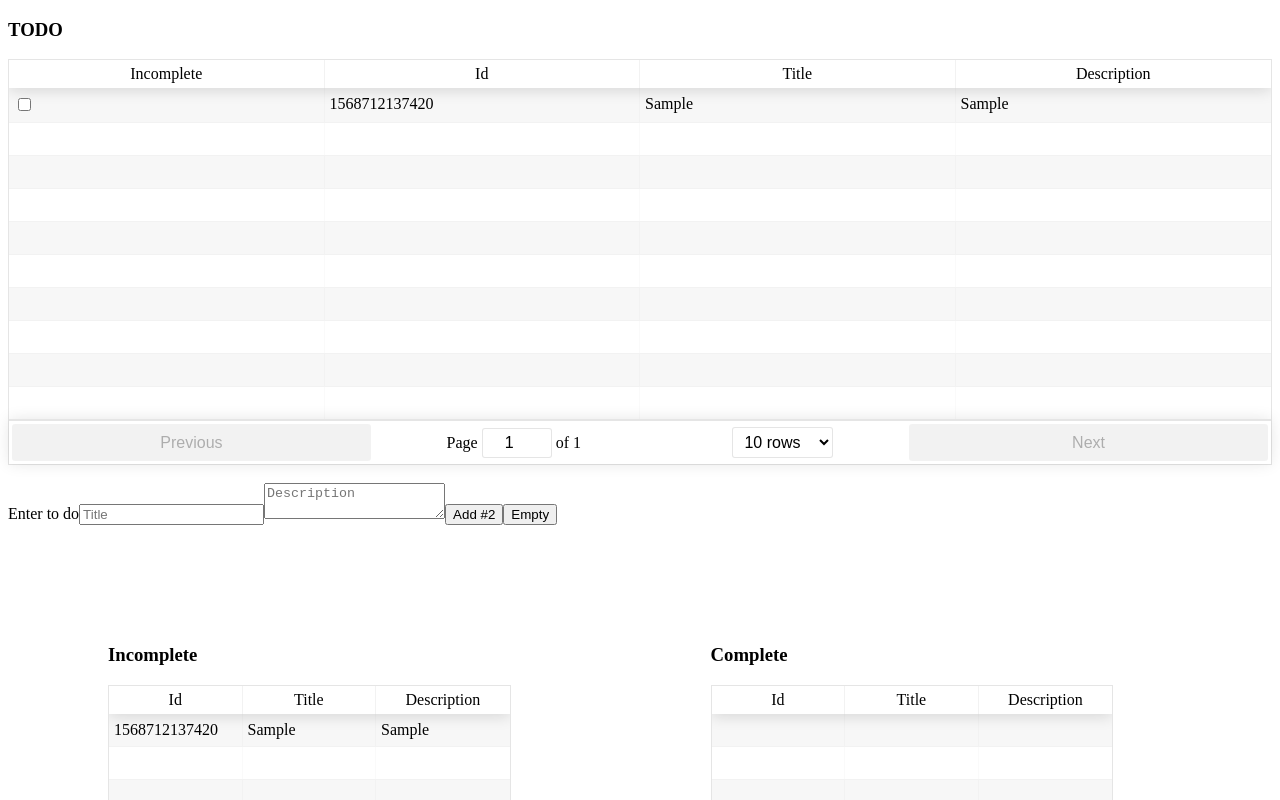
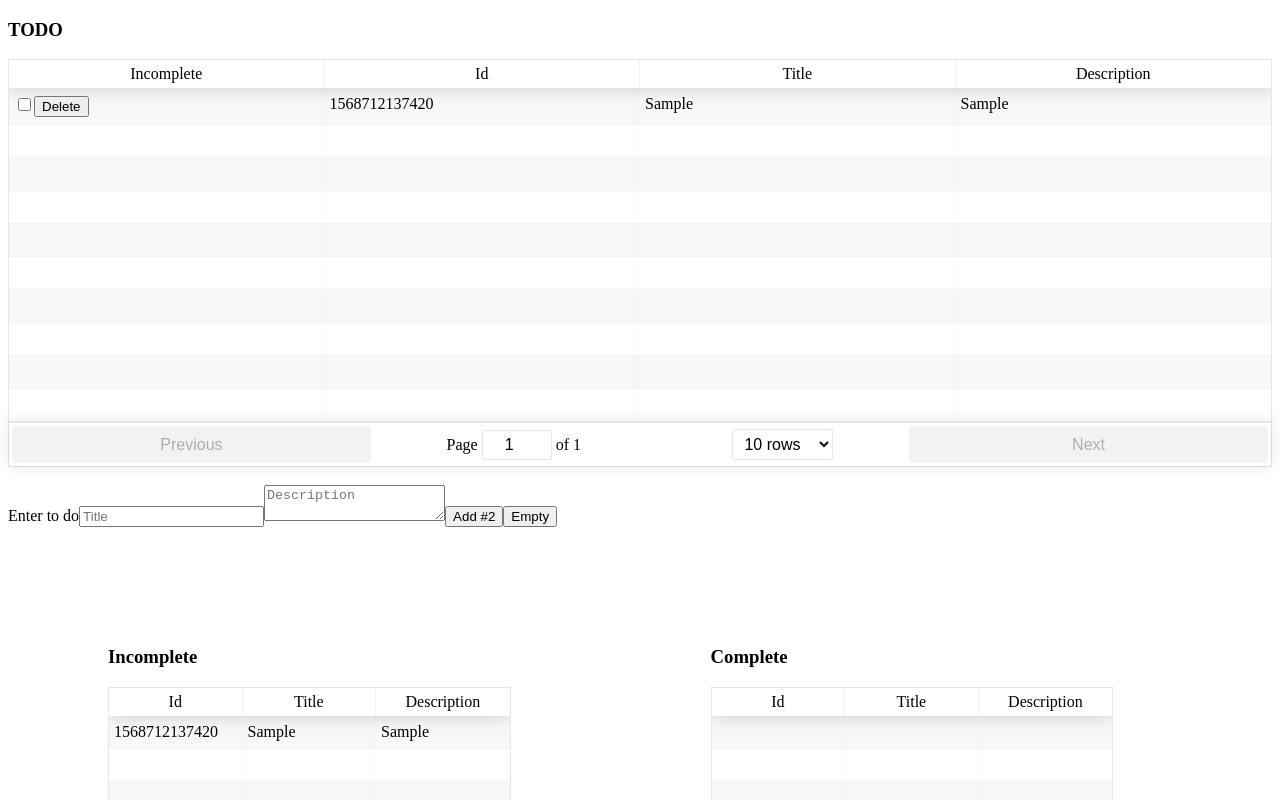
Before and after one commit to abhishtack/todoApp, a React (Create React App) app: page / in a window 1280 px wide. Both pictures are taken after typing "Sample", "Sample" into the empty fields and a click on the button "Empty". Shown: the top 800 px of the page. Built offline with nearby package versions, Linux system fonts and the light colour scheme.

Commit message:
Add delete in row

```diff
--- a/src/App.js
+++ b/src/App.js
@@ -15,7 +15,7 @@ class TodoApp extends React.Component {
             items: [],
             text: '',
             value: '',
-            isToggleOn: true
+            isToggleOn: false
         };
     }
 
@@ -59,7 +59,7 @@ class TodoApp extends React.Component {
             return;
         }
         // Check existing todo
-        const ifExist = (this.state.items.find(item => item.text === text));
+        const ifExist = (this.state.items.find(item => item.title === text));
         if (ifExist) {
             alert('Exist');
             return;
--- a/src/ReactTable.js
+++ b/src/ReactTable.js
@@ -20,10 +20,14 @@ class TodoList extends React.Component {
                     {
                         Header: "Incomplete",
                         accessor: 'isToggleOn',
-                        Cell: row => (<input
-                            type="checkbox"
-                            checked={row.original.isToggleOn === true}
-                            onChange={() => this.props.changeToggle(row.original.id)}/>)
+                        Cell: row => (
+                            <div><input
+                                type="checkbox"
+                                checked={row.original.isToggleOn === true}
+                                onChange={() => this.props.changeToggle(row.original.id)}/>
+                                <button onClick={() => this.props.deleteItem(row.original.id)}>Delete</button>
+                            </div>
+                        )
                     }, {
                         Header: 'Id',
                         accessor: 'id'
```
